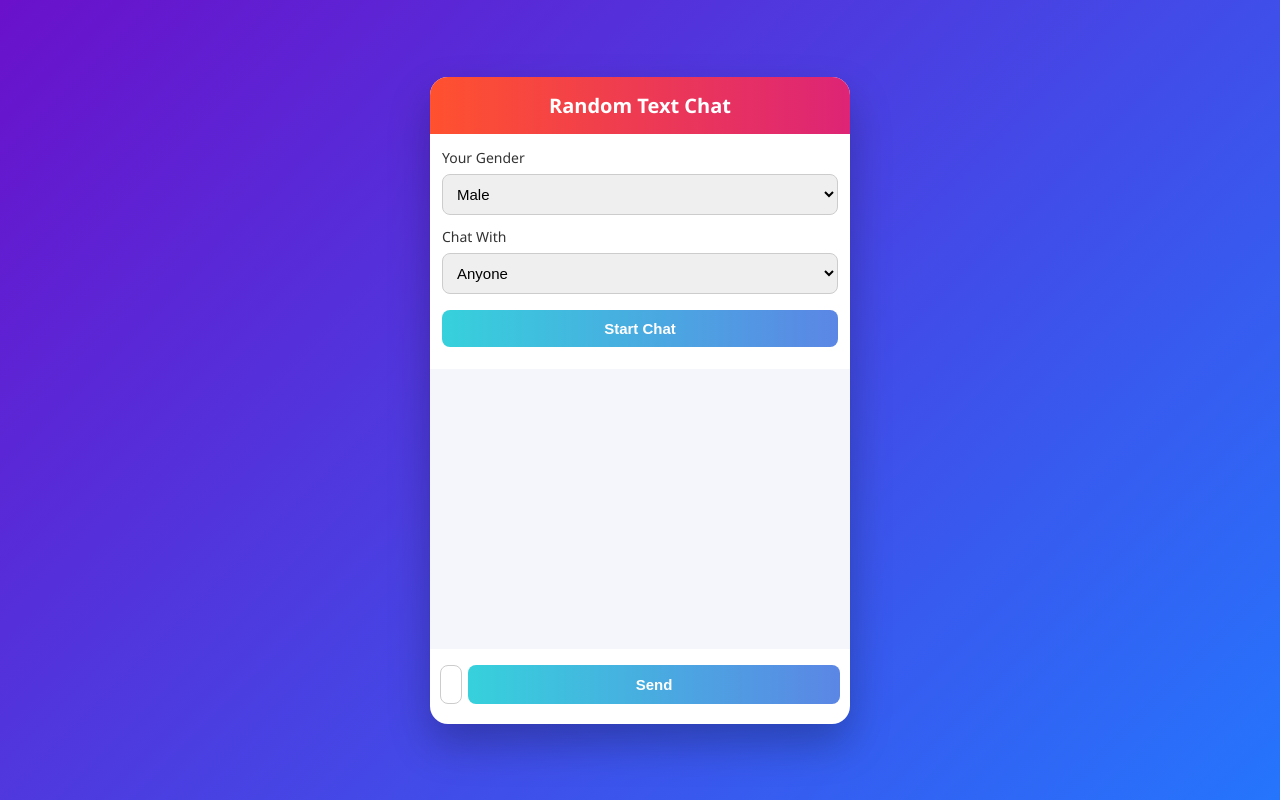
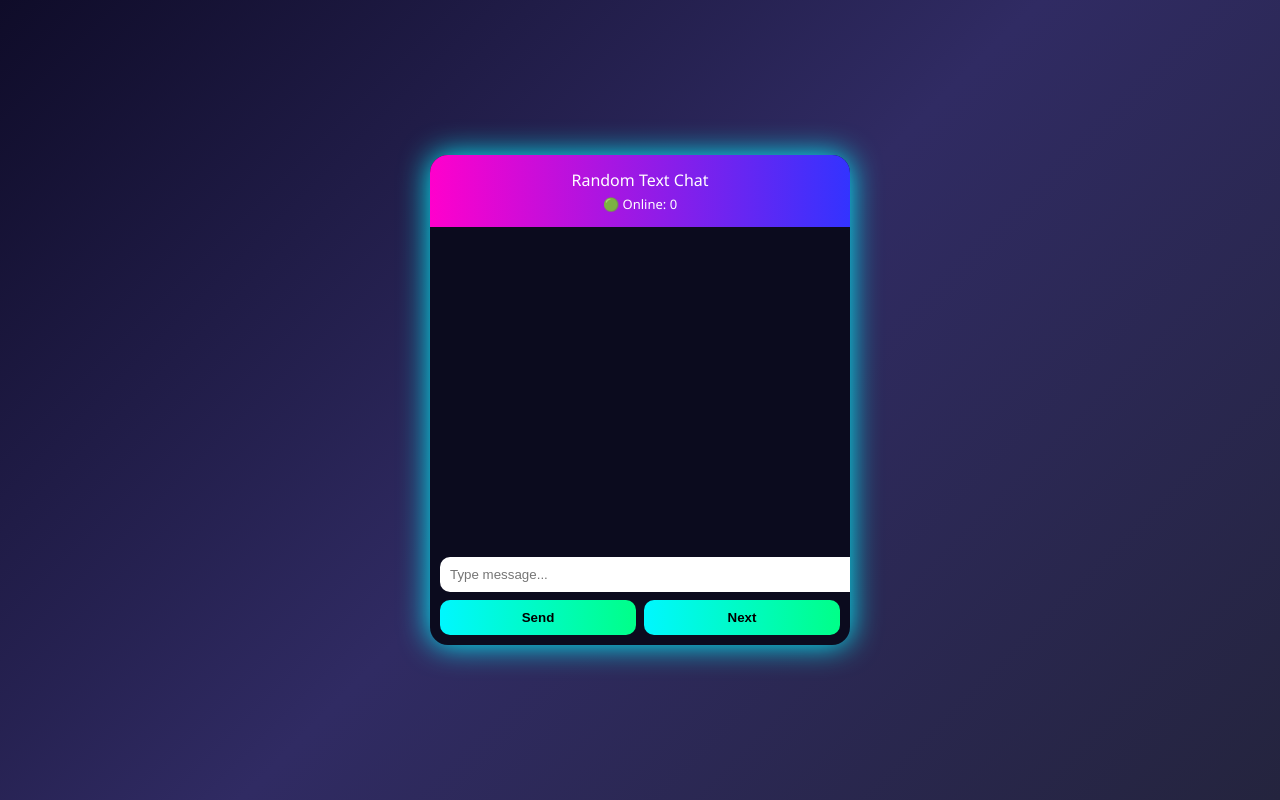
Before and after one commit to inquirybusiness4-jpg/random-text-chat, a website: page public/index.html in a window 1280 px wide. Drawn offline with nearby package versions, Linux system fonts and the light colour scheme; no server answers.

Commit message:
Update index.html

```diff
--- a/public/index.html
+++ b/public/index.html
@@ -4,168 +4,161 @@
 <meta charset="UTF-8">
 <title>Random Text Chat</title>
 <meta name="viewport" content="width=device-width, initial-scale=1.0">
+<script src="/socket.io/socket.io.js"></script>
 
 <style>
 body{
   margin:0;
-  font-family: 'Segoe UI', sans-serif;
-  background: linear-gradient(135deg,#6a11cb,#2575fc);
-  min-height:100vh;
+  font-family:Segoe UI, sans-serif;
+  background:linear-gradient(135deg,#0f0c29,#302b63,#24243e);
   display:flex;
   justify-content:center;
   align-items:center;
+  height:100vh;
 }
-
 .app{
-  background:#fff;
   width:95%;
   max-width:420px;
+  background:#0b0b1e;
   border-radius:18px;
-  box-shadow:0 20px 40px rgba(0,0,0,.25);
+  box-shadow:0 0 30px #00f7ff;
   overflow:hidden;
+  color:#fff;
 }
-
 .header{
-  background:linear-gradient(90deg,#ff512f,#dd2476);
-  color:#fff;
+  padding:14px;
+  background:linear-gradient(90deg,#ff00cc,#3333ff);
   text-align:center;
-  padding:15px;
-  font-size:20px;
+}
+.counter{
+  font-size:13px;
+  margin-top:4px;
+}
+.chat{
+  height:300px;
+  overflow-y:auto;
+  padding:10px;
+}
+.msg{
+  padding:8px 12px;
+  margin:6px 0;
+  border-radius:12px;
+  max-width:80%;
+}
+.you{background:#00f7ff;color:#000;margin-left:auto;}
+.stranger{background:#ff00cc;}
+.status{font-size:12px;color:#aaa;text-align:center;}
+.controls{
+  padding:10px;
+}
+input{
+  width:100%;
+  padding:10px;
+  border-radius:10px;
+  border:none;
+}
+.buttons{
+  display:flex;
+  gap:8px;
+  margin-top:8px;
+}
+button{
+  flex:1;
+  padding:10px;
+  border:none;
+  border-radius:10px;
+  background:linear-gradient(90deg,#00f7ff,#00ff88);
   font-weight:bold;
 }
-
-.controls{
-  padding:12px;
-}
-
-label{
-  font-size:14px;
-  color:#333;
-}
-
-select,button,input{
-  width:100%;
-  padding:10px;
-  margin-top:6px;
-  margin-bottom:10px;
-  border-radius:8px;
-  border:1px solid #ccc;
-  font-size:15px;
-}
-
-button{
-  background:linear-gradient(90deg,#36d1dc,#5b86e5);
-  color:white;
-  border:none;
-  font-weight:bold;
-}
-
-button:hover{
-  opacity:.9;
-}
-
-.chat-box{
-  height:260px;
-  background:#f4f6fb;
-  padding:10px;
-  overflow-y:auto;
-}
-
-.msg{
-  margin:6px 0;
-  padding:8px 12px;
-  border-radius:15px;
-  max-width:80%;
-  font-size:14px;
-}
-
-.you{
-  background:#36d1dc;
-  color:white;
-  margin-left:auto;
-}
-
-.stranger{
-  background:#e0e0e0;
-  color:#333;
-}
-
-.footer{
-  display:flex;
-  gap:6px;
-  padding:10px;
-}
-
-.footer input{
-  flex:1;
+.typing{
+  font-size:12px;
+  color:#0ff;
 }
 </style>
 </head>
 
 <body>
+<div class="app">
+  <div class="header">
+    Random Text Chat
+    <div class="counter">🟢 Online: <span id="online">0</span></div>
+  </div>
 
-<div class="app">
-  <div class="header">Random Text Chat</div>
+  <div class="chat" id="chat"></div>
+  <div class="typing" id="typing"></div>
 
   <div class="controls">
-    <label>Your Gender</label>
-    <select id="gender">
-      <option value="male">Male</option>
-      <option value="female">Female</option>
-    </select>
-
-    <label>Chat With</label>
-    <select id="want">
-      <option value="any">Anyone</option>
-      <option value="male">Male</option>
-      <option value="female">Female</option>
-    </select>
-
-    <button onclick="startChat()">Start Chat</button>
-  </div>
-
-  <div class="chat-box" id="chatBox"></div>
-
-  <div class="footer">
-    <input id="message" placeholder="Type message...">
-    <button onclick="sendMessage()">Send</button>
+    <input id="msg" placeholder="Type message..." oninput="typing()">
+    <div class="buttons">
+      <button onclick="send()">Send</button>
+      <button onclick="next()">Next</button>
+    </div>
   </div>
 </div>
 
-<script src="/socket.io/socket.io.js"></script>
 <script>
 const socket = io();
-const chatBox = document.getElementById("chatBox");
+const chat = document.getElementById("chat");
+const typingBox = document.getElementById("typing");
+
+socket.emit("start");
+
+socket.on("online-users", n=>{
+  document.getElementById("online").innerText=n;
+});
+
+socket.on("waiting", ()=>{
+  addStatus("🔍 Looking for stranger...");
+});
+
+socket.on("matched", ()=>{
+  addStatus("✅ Connected to stranger");
+});
+
+socket.on("message", msg=>{
+  addMsg(msg,"stranger");
+});
+
+socket.on("typing", ()=>{
+  typingBox.innerText="Stranger is typing...";
+  setTimeout(()=>typingBox.innerText="",800);
+});
+
+socket.on("disconnected", ()=>{
+  addStatus("❌ Stranger disconnected");
+});
+
+function send(){
+  const input=document.getElementById("msg");
+  if(!input.value) return;
+  addMsg(input.value,"you");
+  socket.emit("message",input.value);
+  input.value="";
+}
+
+function typing(){
+  socket.emit("typing");
+}
+
+function next(){
+  chat.innerHTML="";
+  socket.emit("next");
+}
 
 function addMsg(text,cls){
   const div=document.createElement("div");
   div.className="msg "+cls;
   div.innerText=text;
-  chatBox.appendChild(div);
-  chatBox.scrollTop=chatBox.scrollHeight;
+  chat.appendChild(div);
+  chat.scrollTop=chat.scrollHeight;
 }
 
-function startChat(){
-  socket.emit("start",{
-    gender:gender.value,
-    want:want.value
-  });
-  chatBox.innerHTML="";
-  addMsg("Looking for stranger...","stranger");
+function addStatus(text){
+  const div=document.createElement("div");
+  div.className="status";
+  div.innerText=text;
+  chat.appendChild(div);
 }
-
-function sendMessage(){
-  const msg=message.value.trim();
-  if(!msg) return;
-  socket.emit("msg",msg);
-  addMsg("You: "+msg,"you");
-  message.value="";
-}
-
-socket.on("msg",msg=>{
-  addMsg("Stranger: "+msg,"stranger");
-});
 </script>
-
 </body>
 </html>
```
